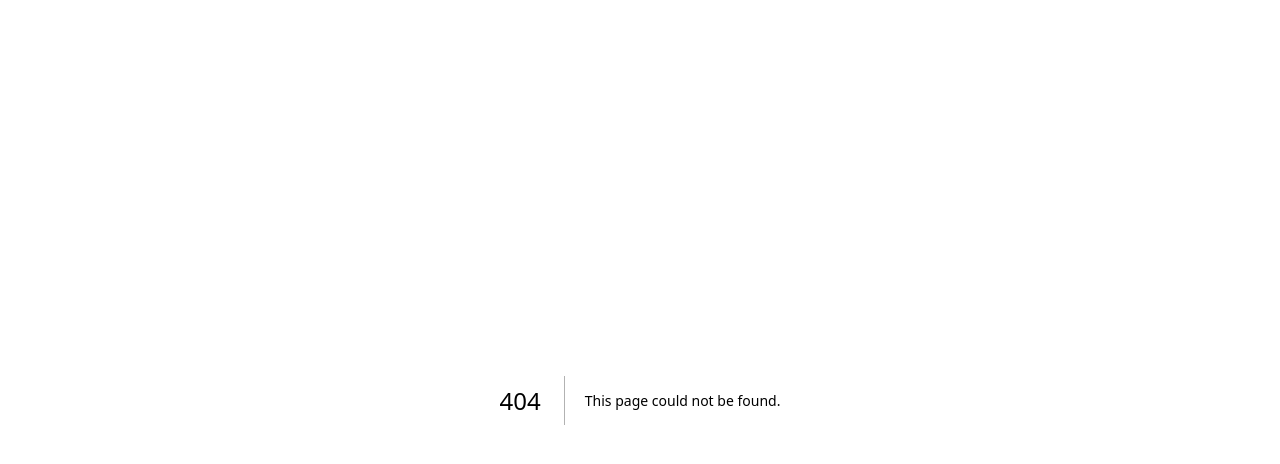
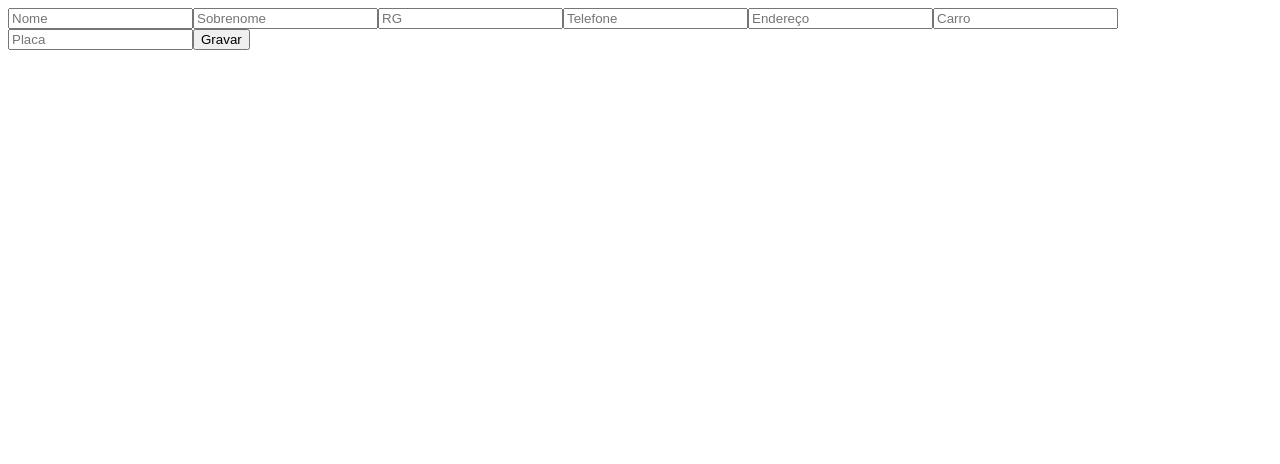
Before and after one commit to walisson27/React-Invest, a Next.js app: page /FormularioUser/users in a window 1280 px wide. Before the commit this address had no page. Shown: the top 464 px of the page. Built offline with nearby package versions, Linux system fonts and the light colour scheme.

Commit message:
git update

```diff
--- /dev/null
+++ b/src/pages/FormularioUser/users.tsx
@@ -0,0 +1,112 @@
+import { useState } from "react";
+
+interface FormularioUsers {
+  name: string;
+  fullName: string;
+  telefone: number;
+  rg: number;
+  endereco: string;
+  carro: string;
+  placa: string;
+}
+
+const Users = () => {
+  const [name, setName] = useState<string>("");
+  const [fullName, setFullName] = useState<string>("");
+  const [endereco, setEndereco] = useState<string>("");
+  const [carro, setCarro] = useState<string>("");
+  const [placa, setPlaca] = useState<string>("");
+  const [telefone, setTelefone] = useState<number | undefined>(undefined);
+  const [rg, setRg] = useState<number | undefined>(undefined);
+
+ const [dadosCadastro, setDadosCadastro] = useState<FormularioUsers[]>([]);
+ const [editando, setEditando] = useState<number | null>(null)
+
+
+ const tableDados = () => {
+    if( editando !== null) {
+      const updateDados = dadosCadastro.map((item, index) => (
+        index === editando ? {name,carro,fullName,endereco,placa,telefone,rg} : item
+      ))
+      setDadosCadastro(updateDados)
+      setEditando(null)
+    } else{
+    setDadosCadastro([...dadosCadastro, {name,carro,fullName,endereco,placa,telefone,rg}]);
+  };
+    setName("");
+    setCarro("");
+    setFullName("");
+    setEndereco("");
+    setCarro("");
+    setPlaca("");
+    console.log(dadosCadastro)
+}
+  const editar = (index:number) => {
+
+    const item = dadosCadastro[index]
+    setName(item.name)
+    setCarro(item.carro)
+    setFullName(item.fullName)
+    setPlaca(item.placa)
+    setEditando(index)
+
+  }
+
+  const apagar = (index:number) => {
+    const apagando = [...dadosCadastro]
+    apagando.splice(index,1)
+    setDadosCadastro(apagando)
+
+  }
+  return (
+    <>
+      <section>
+        <input
+          type="text"
+          placeholder="Nome"
+          value={name}
+          onChange={(e) => setName(e.target.value)}
+        />
+        <input
+          type="text"
+          placeholder="Sobrenome"
+          value={fullName}
+          onChange={(e) => setFullName(e.target.value)}
+        />
+        <input
+          type="number"
+          placeholder="RG"
+          value={rg !== undefined ? rg : ""}
+          onChange={(e) => setRg(Number(e.target.value))}
+        />
+        <input
+          type="text"
+          placeholder="Telefone"
+          value={telefone !== undefined ? telefone : ""}
+          onChange={(e) => setTelefone(Number(e.target.value))}
+        />
+        <input
+          type="text"
+          placeholder="Endereço"
+          value={endereco}
+          onChange={(e) => setEndereco(e.target.value)}
+        />
+        <input
+          type="text"
+          placeholder="Carro"
+          value={carro}
+          onChange={(e) => setCarro(e.target.value)}
+        />
+        <input
+          type="text"
+          placeholder="Placa"
+          value={placa}
+          onChange={(e) => setPlaca(e.target.value)}
+        />
+        <button onClick={tableDados}>{editando !== null ? "Atualizar" : "Gravar"}</button>
+      </section>
+    </>
+  );
+};
+
+export default Users;
--- a/src/pages/home.tsx
+++ b/src/pages/home.tsx
@@ -1,6 +1,7 @@
 import "./home.css"
 import "../../reset.css"
 import Table from "./table/table"
+import Users from "./FormularioUser/users"
 import { useRouter } from "next/router"
 import { useState } from "react"
 
@@ -28,12 +29,11 @@ const sair = () =>{
         <>
         <nav className="nav-home">
             <a href="">Home</a>
-            <a href="" onClick={(e) => adicionando(e)}>Adicionar</a>
-            <a href="">Usuario</a>
+            <a href="" onClick={(e) => adicionando(e)}>Adicionar Users</a>
             <a href="" onClick={sair}>Sair</a>
         </nav>
         <section>
-            {showDados && <Table/>}
+            {showDados && <Users/>}
         </section>
 
         </>
--- a/src/pages/login/Login.tsx
+++ b/src/pages/login/Login.tsx
@@ -10,9 +10,10 @@ interface UserLogin {
   senha: string;
 }
 
+
 const Logi = (props:any) => {
-  const emailUser = "walisson27"
-  const senhaUser = "souza"
+  const emailUser = "walisson27";
+  const senhaUser = "souza";
   const [email, setEmail] = useState<string>("");
   const [senha, setSenha] = useState<string>("");
   const [usuarios, setUsuarios] = useState<UserLogin[]>([]);
```
